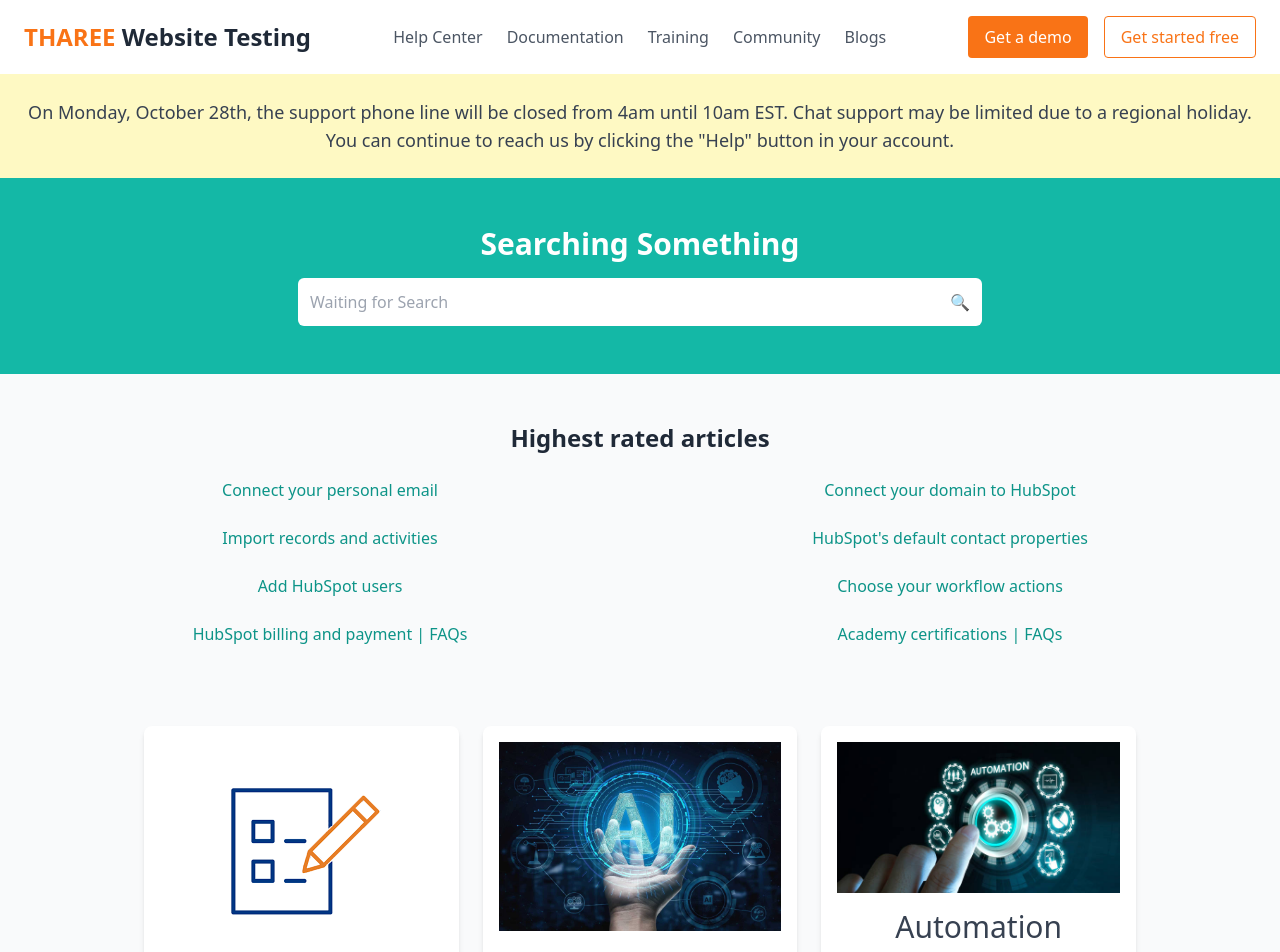
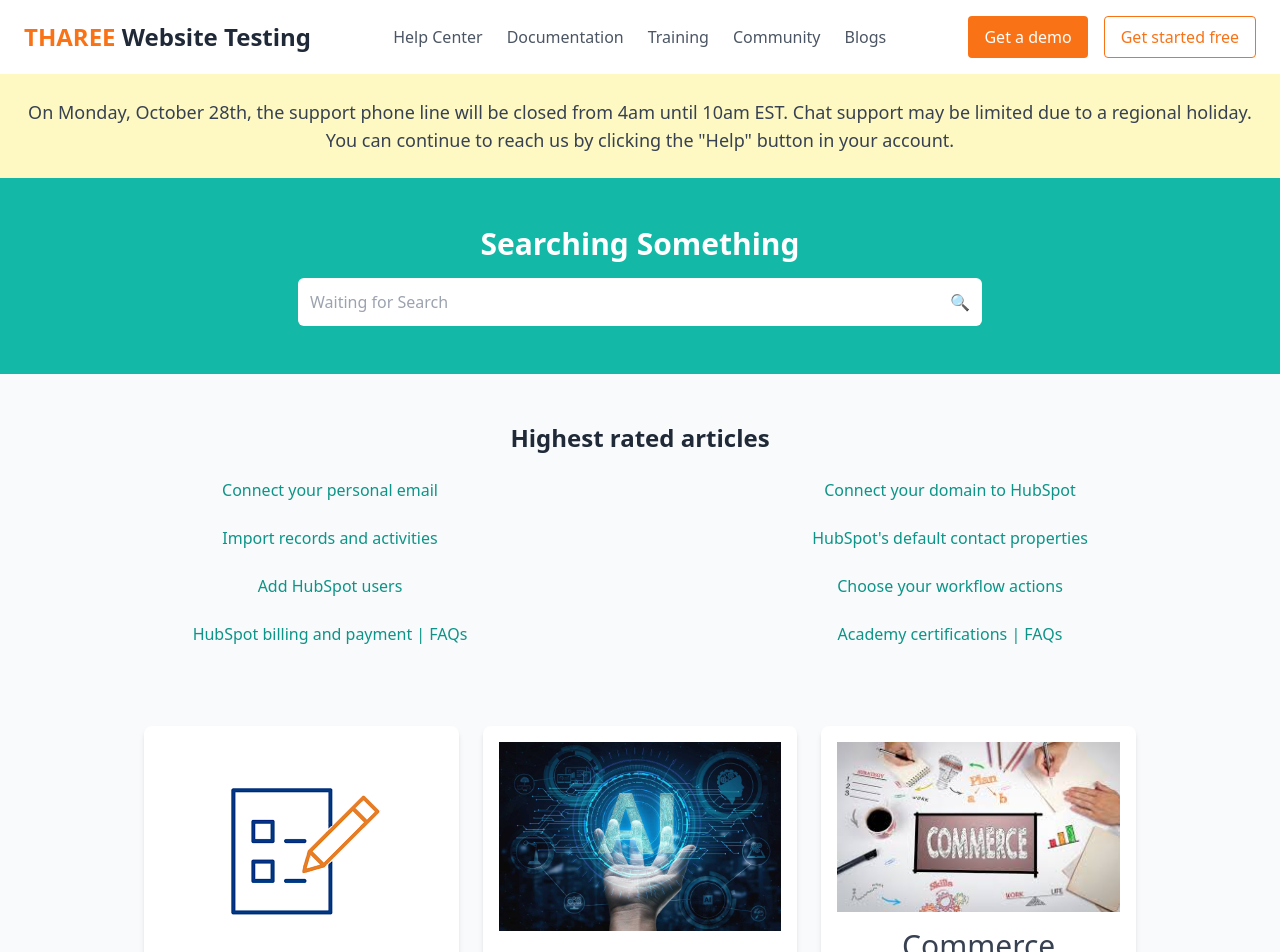
Before and after one commit to ThareeGithub/Website_Frontend_Task-1, a React (Vite) app: page / in a window 1280 px wide. Shown: the top 952 px of the page. Built offline with nearby package versions, Linux system fonts and the light colour scheme.

Commit message:
Initial commit

```diff
--- a/src/App.jsx
+++ b/src/App.jsx
@@ -1,7 +1,6 @@
 import React from 'react';
 import image1 from './assets/Account and Setup.png';
 import image2 from './assets/AI.jpg';
-import image3 from './assets/Automation.jpg';
 import image4 from './assets/Commerce.jpeg';
 import image5 from './assets/CRM.png';
 import image6 from './assets/Get Started.jpeg';
@@ -19,7 +18,6 @@ import image14 from './assets/Workspaces.jpeg';
 const categories = [
   { title: "Account and Setup", imgSrc: image1 },
   { title: "AI", imgSrc: image2 },
-  { title: "Automation", imgSrc: image3 },
   { title: "Commerce", imgSrc: image4 },
   { title: "CRM", imgSrc: image5 },
   { title: "Get Started", imgSrc: image6, label: "UPDATED" },
```
